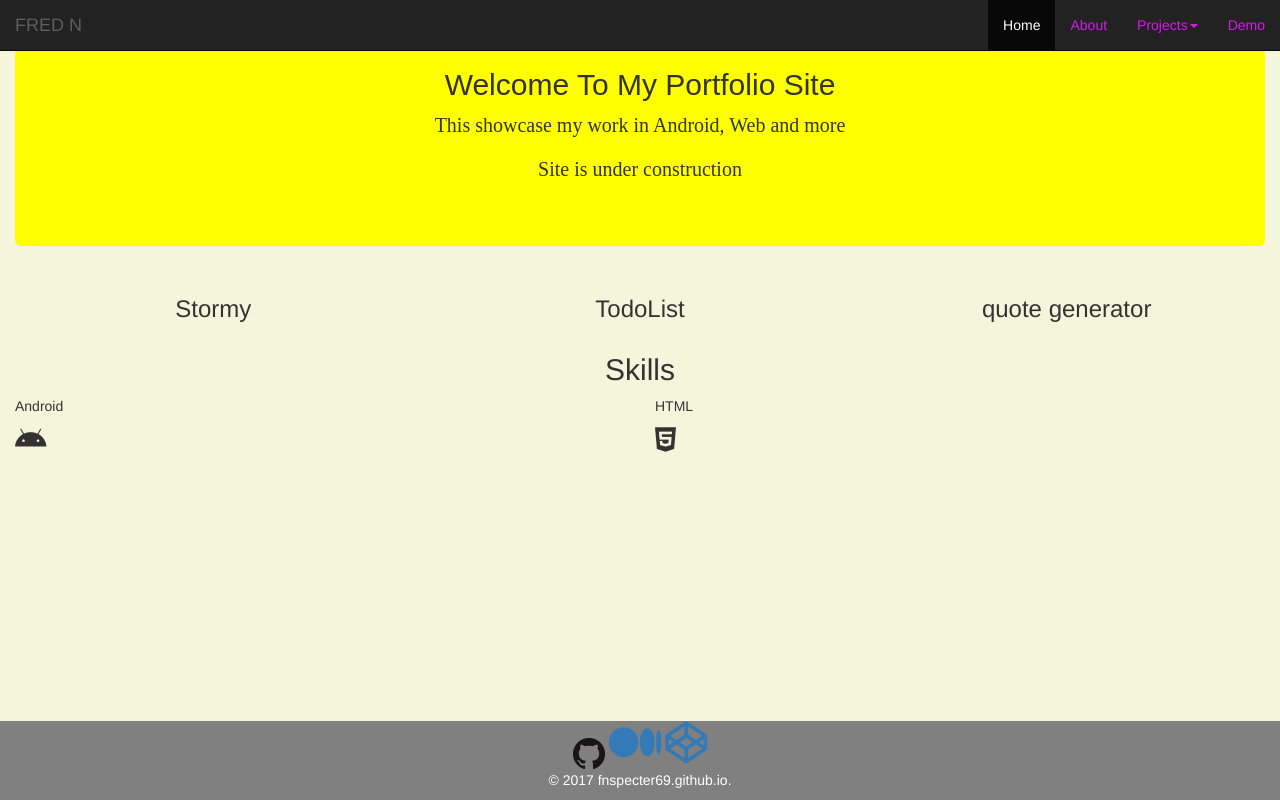
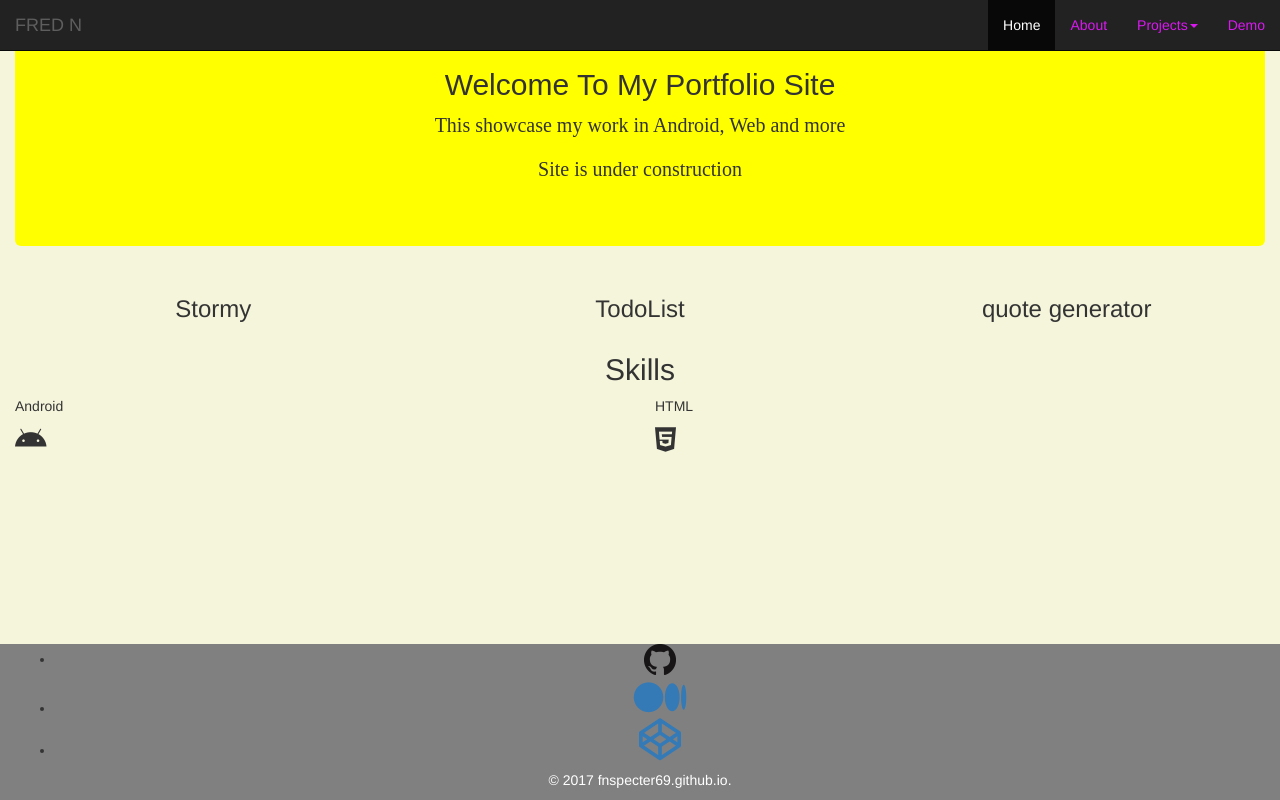
Before and after one commit to fnspecter69/fnspecter69.github.io, a plain HTML site: page index.html in a window 1280 px wide. Drawn offline with nearby package versions, Linux system fonts and the light colour scheme.

Commit message:
change footer

```diff
--- a/index.html
+++ b/index.html
@@ -91,9 +91,11 @@
 
     <footer class="container-fluid site-footer">
       <!--Add content Icon-->
-      <a href="https://github.com/fnspecter69"><img src="img/GitHub-Mark/PNG/GitHub-Mark-32px.png" alt="Github logo" class="social-ion"></a>
-      <a href="https://medium.com/@nfreddy49"><i class="fa fa-medium fa-3x" aria-hidden="true"></i></a>
-      <a href="https://codepen.io/bansheefw41/#"><i class="fa fa-codepen fa-3x" aria-hidden="true"></i></a>
+      <ul>
+        <li><a href="https://github.com/fnspecter69"><img src="img/GitHub-Mark/PNG/GitHub-Mark-32px.png" alt="Github logo" class="social-ion"></a></li>
+        <li><a href="https://medium.com/@nfreddy49"><i class="fa fa-medium fa-3x" aria-hidden="true"></i></a></li>
+        <li><a href="https://codepen.io/bansheefw41/#"><i class="fa fa-codepen fa-3x" aria-hidden="true"></i></a></li>
+      </ul>
       <p>&copy; 2017 fnspecter69.github.io.</p>
     </footer>
   </div>
```
